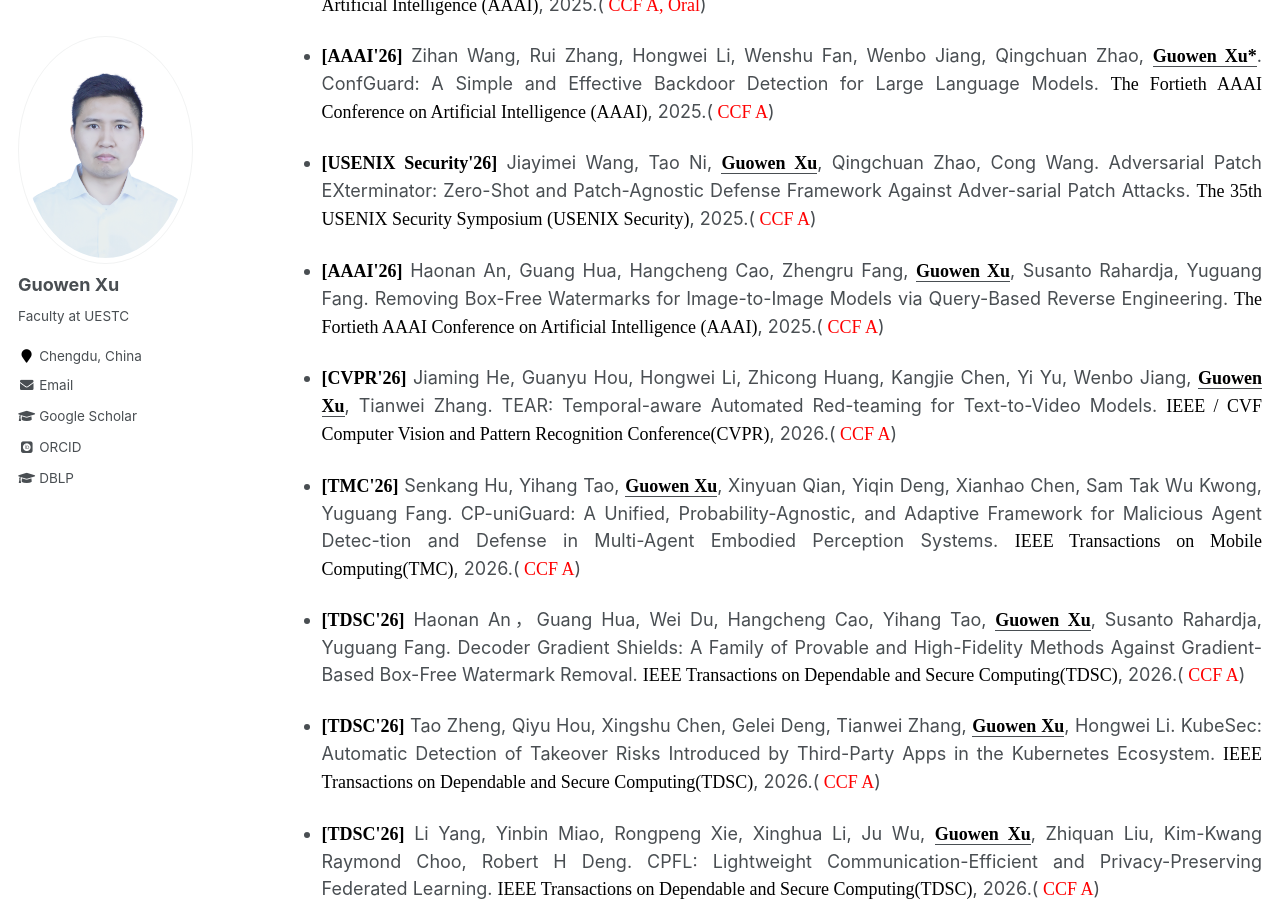
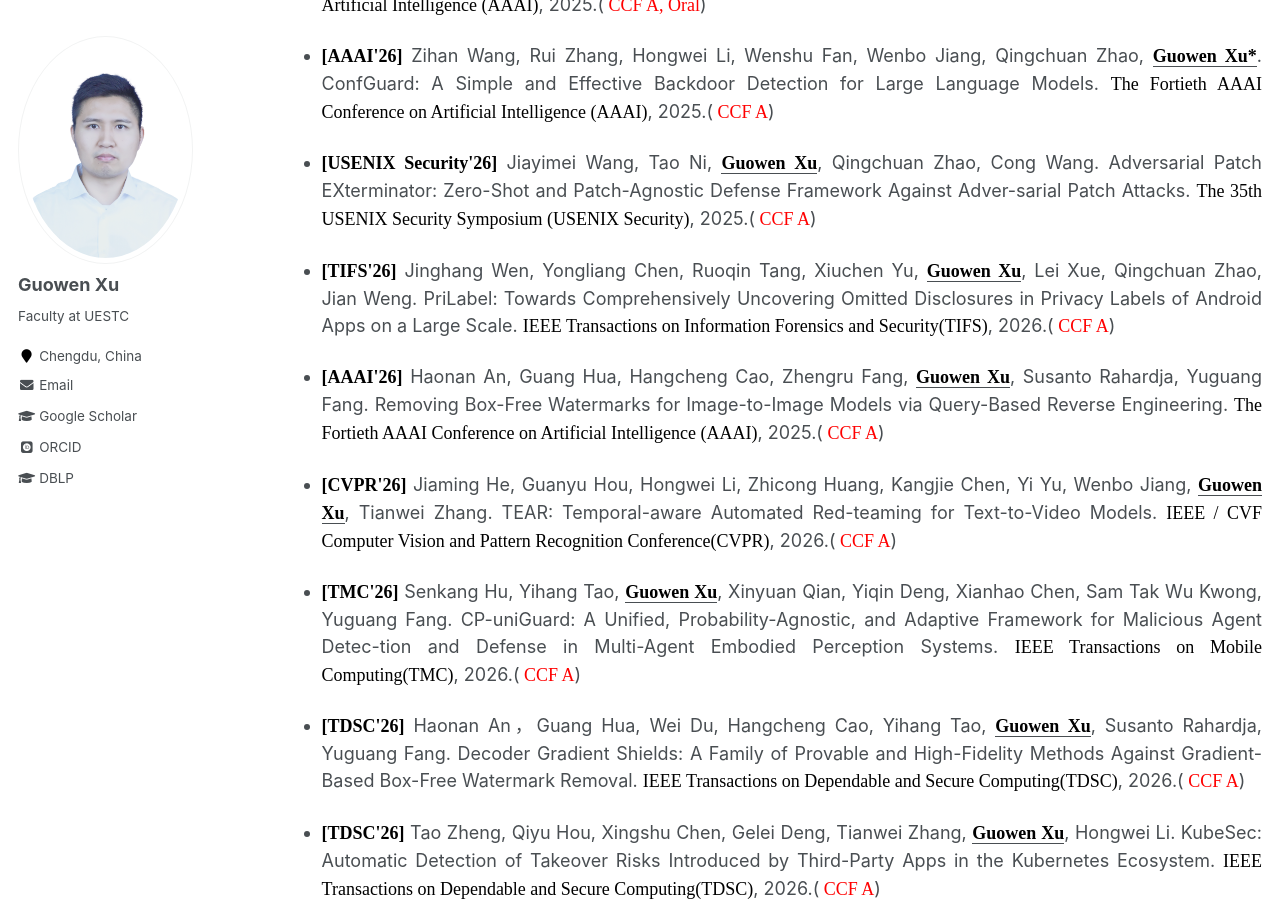
Before and after one commit to Guowen-xu/guowen-xu.github.io, a Jekyll site: the page built from _pages/publications.md, in a window 1280 px wide and 900 px high, scrolled down 807 px. Built offline with Jekyll 4.4.1, drawn with Linux system fonts in a browser that asks for light colours; some web fonts are replaced.

Commit message:
Update publications.md

```diff
--- a/_pages/publications.md
+++ b/_pages/publications.md
@@ -24,6 +24,8 @@ You can find my articles on my [Google Scholar](https://scholar.google.com.hk/ci
 
 * <p align="justify"> <b><font face="Times New Roman" color=black size=4> [AAAI'26]</font></b> Zihan Wang, Rui Zhang, Hongwei Li, Wenshu Fan, Wenbo Jiang, Qingchuan Zhao, <u><b><font face="Times New Roman" color=black size=4> Guowen Xu*</font></b></u>. ConfGuard: A Simple and Effective Backdoor Detection for Large Language Models. <font face="Times New Roman" color=black size=4> The Fortieth AAAI Conference on Artificial Intelligence (AAAI)</font>, 2025.(<font face="Times New Roman" color=red size=4> CCF A</font>)
 * <p align="justify"> <b><font face="Times New Roman" color=black size=4> [USENIX Security'26]</font></b> Jiayimei Wang, Tao Ni, <u><b><font face="Times New Roman" color=black size=4> Guowen Xu</font></b></u>, Qingchuan Zhao, Cong Wang. Adversarial Patch EXterminator: Zero-Shot and Patch-Agnostic Defense Framework Against Adver-sarial Patch Attacks. <font face="Times New Roman" color=black size=4> The 35th USENIX Security Symposium (USENIX Security)</font>, 2025.(<font face="Times New Roman" color=red size=4> CCF A</font>)
+
+* <p align="justify">  <b><font face="Times New Roman" color=black size=4> [TIFS'26]</font></b>  Jinghang Wen, Yongliang Chen, Ruoqin Tang,  Xiuchen Yu, <u><b><font face="Times New Roman" color=black size=4> Guowen Xu</font></b></u>, Lei Xue, Qingchuan Zhao, Jian Weng. PriLabel: Towards Comprehensively Uncovering Omitted Disclosures in Privacy Labels of Android Apps on a Large Scale. <font face="Times New Roman" color=black size=4> IEEE Transactions on Information Forensics and Security(TIFS)</font>, 2026.(<font face="Times New Roman" color=red size=4> CCF A</font>)
 
 * <p align="justify"> <b><font face="Times New Roman" color=black size=4> [AAAI'26]</font></b> Haonan An, Guang Hua, Hangcheng Cao, Zhengru Fang, <u><b><font face="Times New Roman" color=black size=4> Guowen Xu</font></b></u>, Susanto Rahardja, Yuguang Fang. Removing Box-Free Watermarks for Image-to-Image Models via Query-Based Reverse Engineering. <font face="Times New Roman" color=black size=4> The Fortieth AAAI Conference on Artificial Intelligence (AAAI)</font>, 2025.(<font face="Times New Roman" color=red size=4> CCF A</font>)
  * <p align="justify"> <b><font face="Times New Roman" color=black size=4> [CVPR'26]</font></b> Jiaming He, Guanyu Hou, Hongwei Li, Zhicong Huang, Kangjie Chen, Yi Yu, Wenbo Jiang, <u><b><font face="Times New Roman" color=black size=4> Guowen Xu</font></b></u>, Tianwei Zhang. TEAR: Temporal-aware Automated Red-teaming for Text-to-Video Models. <font face="Times New Roman" color=black size=4> IEEE / CVF Computer Vision and Pattern Recognition Conference(CVPR)</font>, 2026.(<font face="Times New Roman" color=red size=4> CCF A</font>)
```
